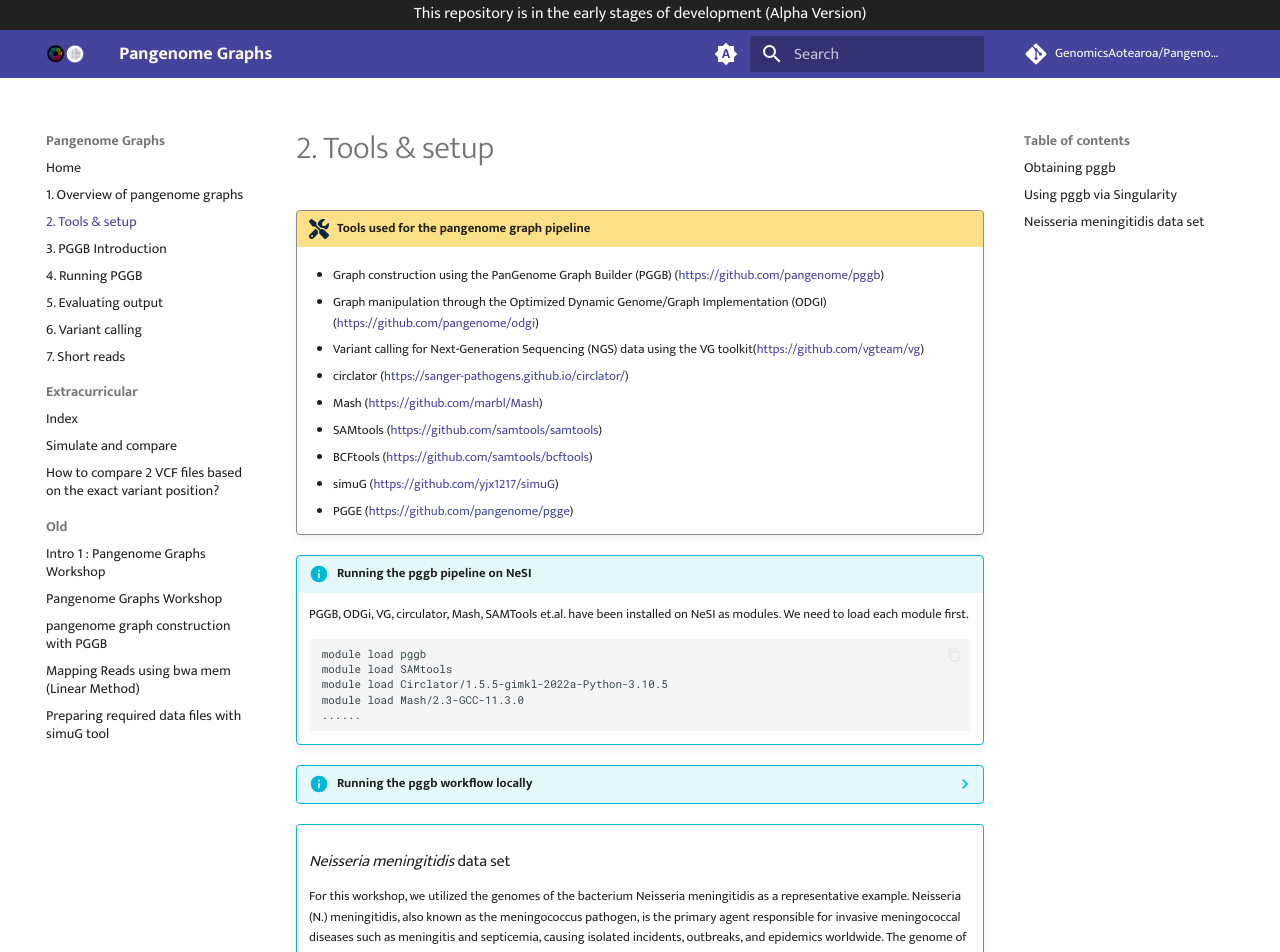
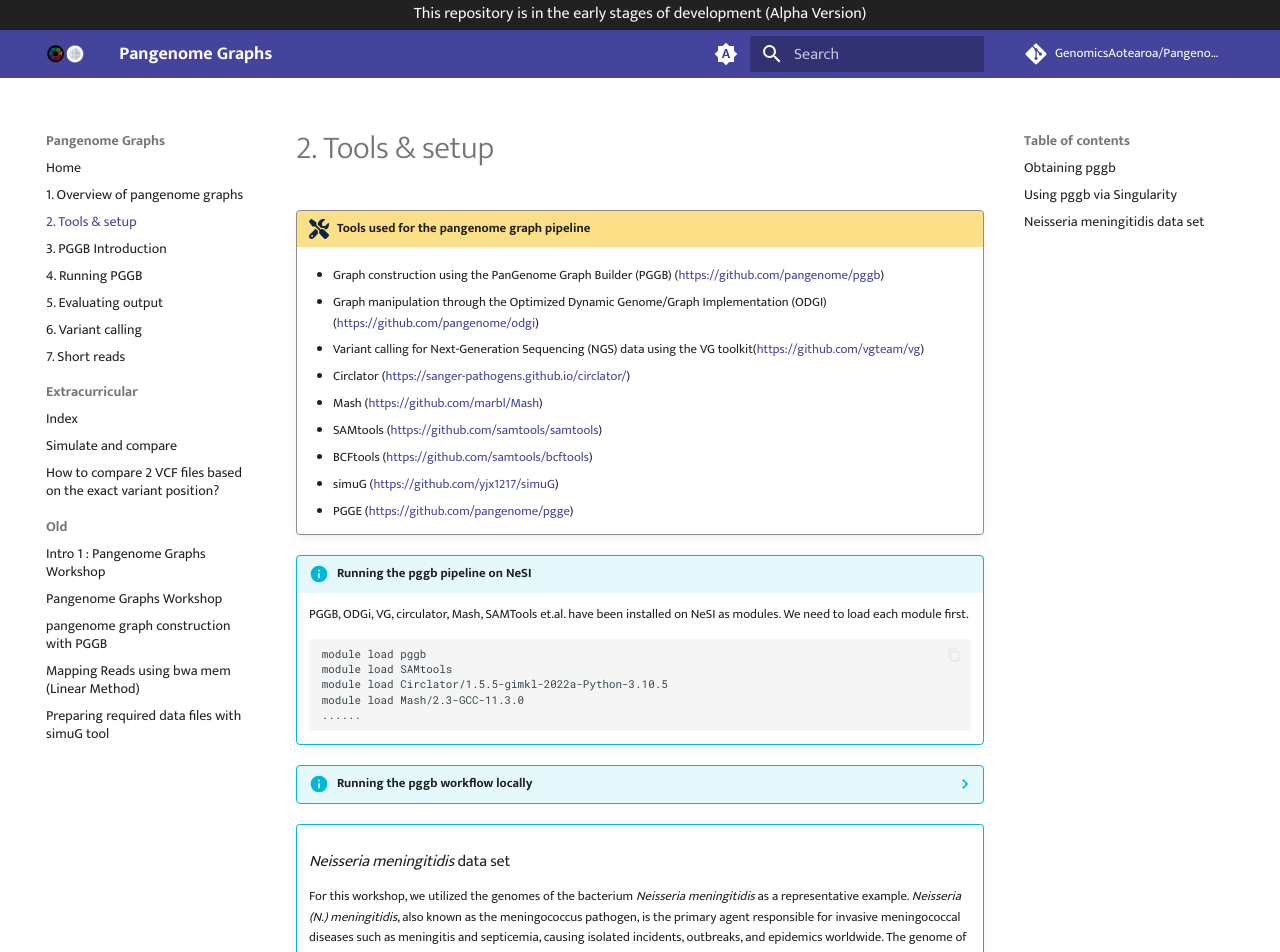
Before and after one commit to GenomicsAotearoa/Pangenome-Graphs-Workshop, an MkDocs documentation site: the page built from docs/2_Tools_and_setup.md, in a window 1280 px wide and 1400 px high. Shown: the top 952 px of the window. Built offline with MkDocs 1.6.1 and Material for MkDocs 9.7.7, drawn with Linux system fonts in a browser that asks for light colours; comment, search, counter and statistics services are not loaded; some of the changed text lies outside the part shown.

Commit message:
Italics for species names

```diff
--- a/docs/2_Tools_and_setup.md
+++ b/docs/2_Tools_and_setup.md
@@ -8,7 +8,7 @@
 
     - Variant calling for Next-Generation Sequencing (NGS) data using the VG toolkit(https://github.com/vgteam/vg)
 
-    - circlator (https://sanger-pathogens.github.io/circlator/)
+    - Circlator (https://sanger-pathogens.github.io/circlator/)
     - Mash (https://github.com/marbl/Mash)
     - SAMtools (https://github.com/samtools/samtools)
     - BCFtools (https://github.com/samtools/bcftools)
@@ -51,8 +51,8 @@
 
     ### *Neisseria meningitidis* data set
 
-    For this workshop, we utilized the genomes of the bacterium Neisseria meningitidis as a representative example.
-    Neisseria (N.) meningitidis, also known as the meningococcus pathogen, is the primary agent responsible for invasive meningococcal diseases such as meningitis and septicemia, causing isolated incidents, outbreaks, and epidemics worldwide. The genome of this bacterium spans approximately 2.1 to 2.4 Mb and possesses a GC content ranging from 51-52%. One striking characteristic of N. meningitidis genomes is their high recombination rate, which largely fuels the extensive genetic diversity     within this species. In this workshop, we utilized five genome assemblies of N. meningitidis to assess the pangenome pipeline, covering pangenome graph construction to variant calling.
+    For this workshop, we utilized the genomes of the bacterium _Neisseria meningitidis_ as a representative example.
+    _Neisseria (N.) meningitidis_, also known as the meningococcus pathogen, is the primary agent responsible for invasive meningococcal diseases such as meningitis and septicemia, causing isolated incidents, outbreaks, and epidemics worldwide. The genome of this bacterium spans approximately 2.1 to 2.4 Mb and possesses a GC content ranging from 51-52%. One striking characteristic of _N. meningitidis_ genomes is their high recombination rate, which largely fuels the extensive genetic diversity     within this species. In this workshop, we utilized five genome assemblies of _N. meningitidis_ to assess the pangenome pipeline, covering pangenome graph construction to variant calling.
 
 | genomes                             | ASM IDs   |GCF IDs    | SEROGROUP  | Sequence type | Clonal Complex   |
 |:-----                               |----------:|----------:|-----------:|--------------:|-----------------:|
```
